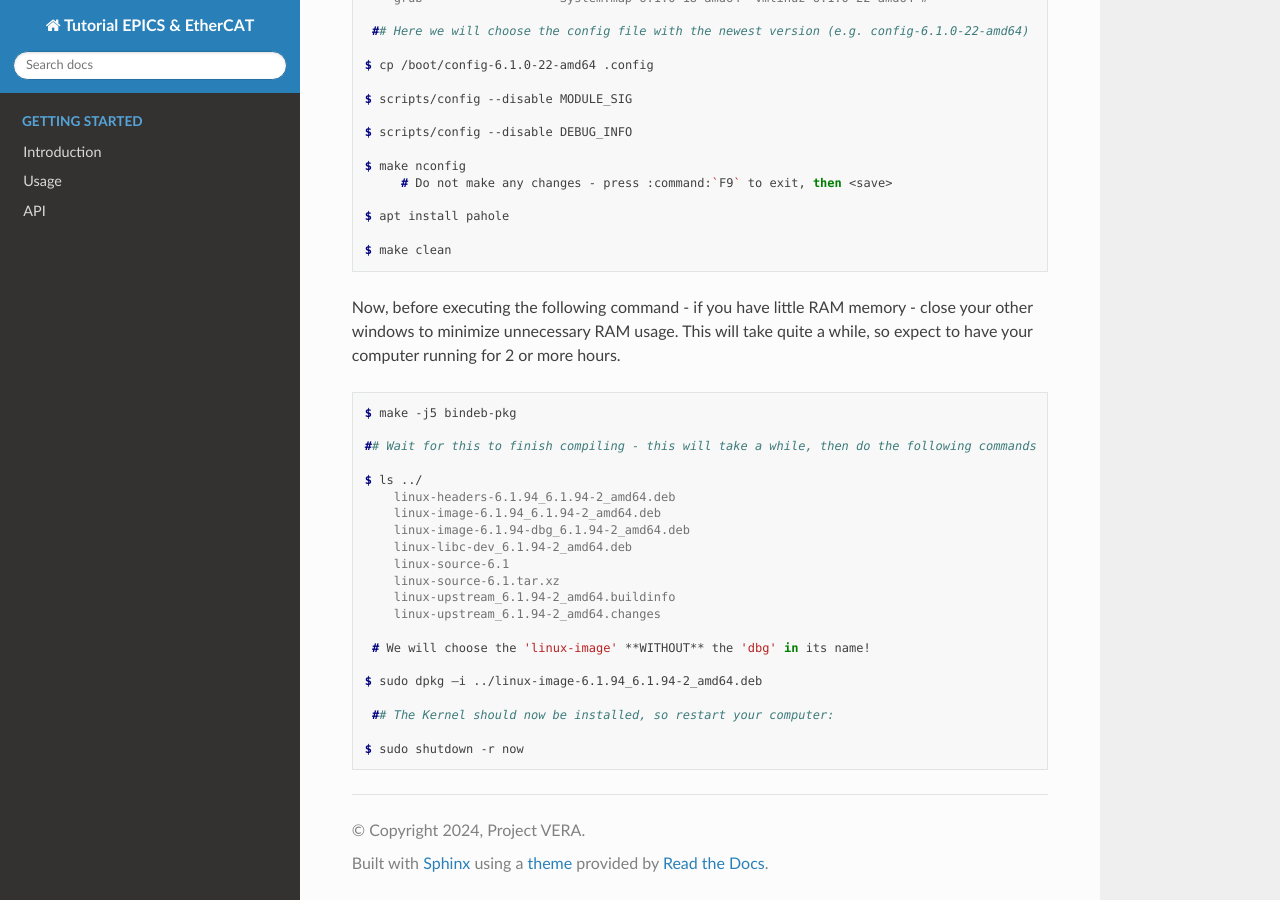
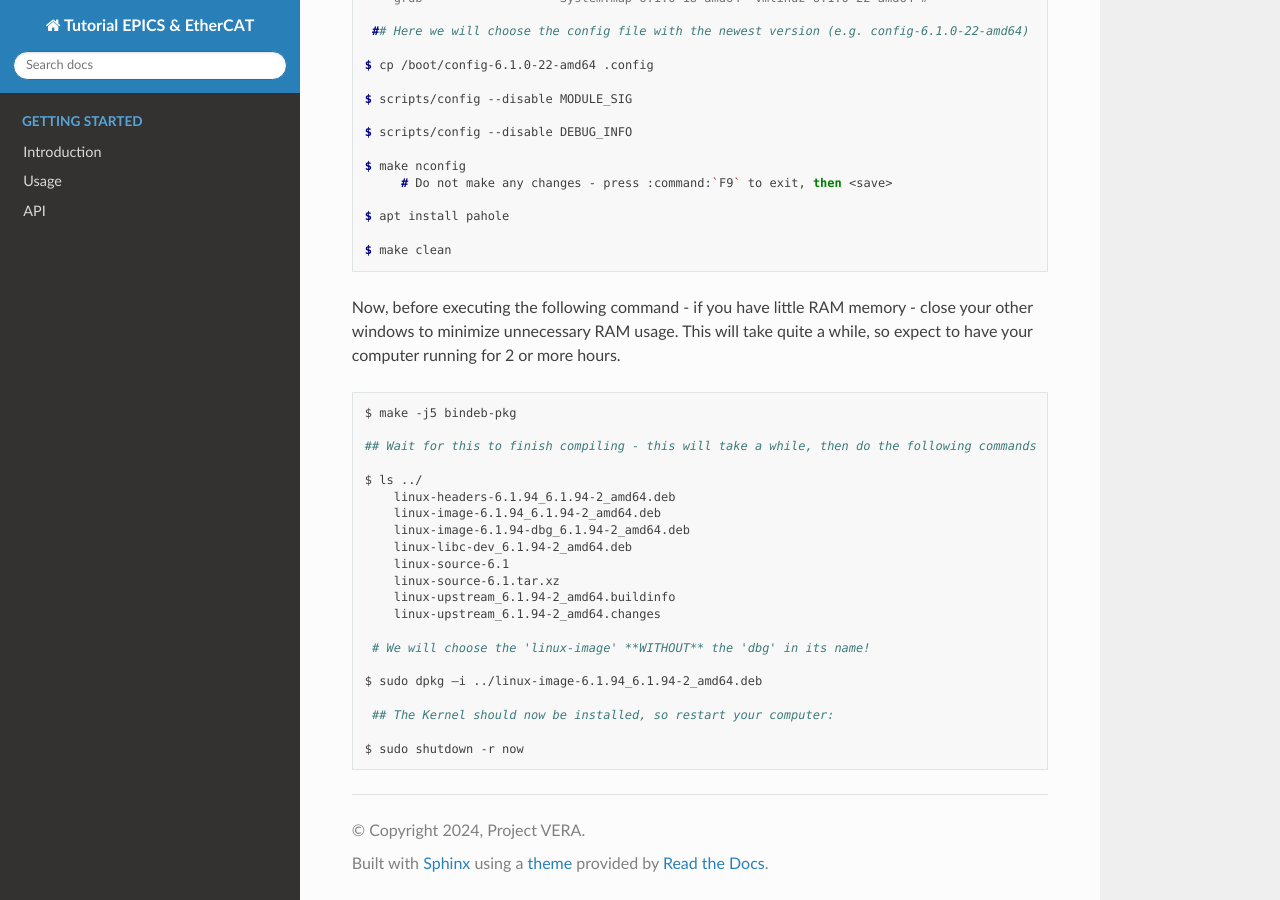
Before and after one commit to vera-univie/Tutorial-EPICS-EtherCAT, a Sphinx documentation site: the page built from docs/source/kernel_setup.rst, in a window 1280 px wide and 900 px high, scrolled down 881 px. Built offline with Sphinx 7.4.7 and the Read the Docs theme 3.1.0, drawn with Linux system fonts in a browser that asks for light colours.

Commit message:
work on kernel setup guide

```diff
--- a/docs/source/kernel_setup.rst
+++ b/docs/source/kernel_setup.rst
@@ -54,7 +54,7 @@ Then follow these steps:
 Now, before executing the following command - if you have little RAM memory - close your other windows to minimize unnecessary RAM usage.
 This will take quite a while, so expect to have your computer running for 2 or more hours.
 
-.. code-block:: console
+.. code-block:: shell
 
     $ make -j5 bindeb-pkg
 
```
